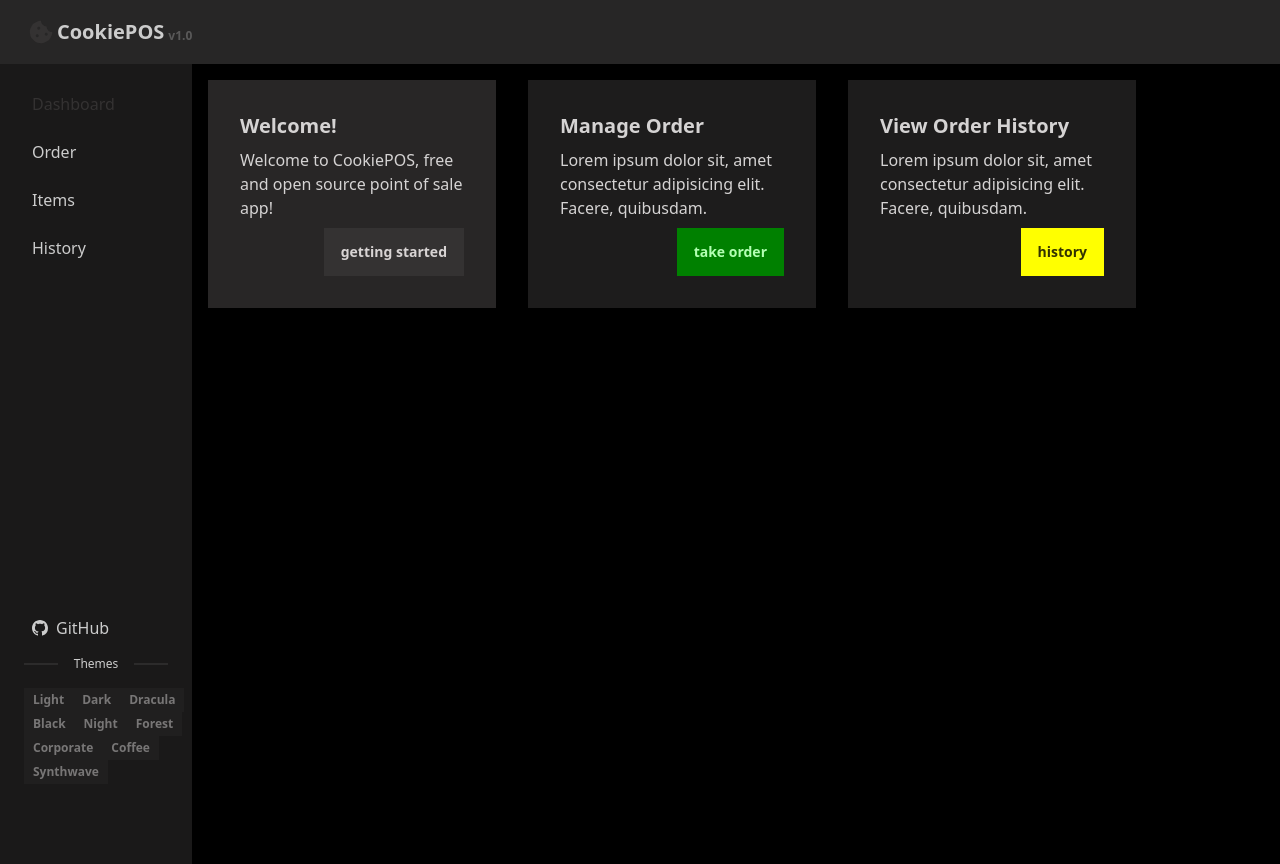
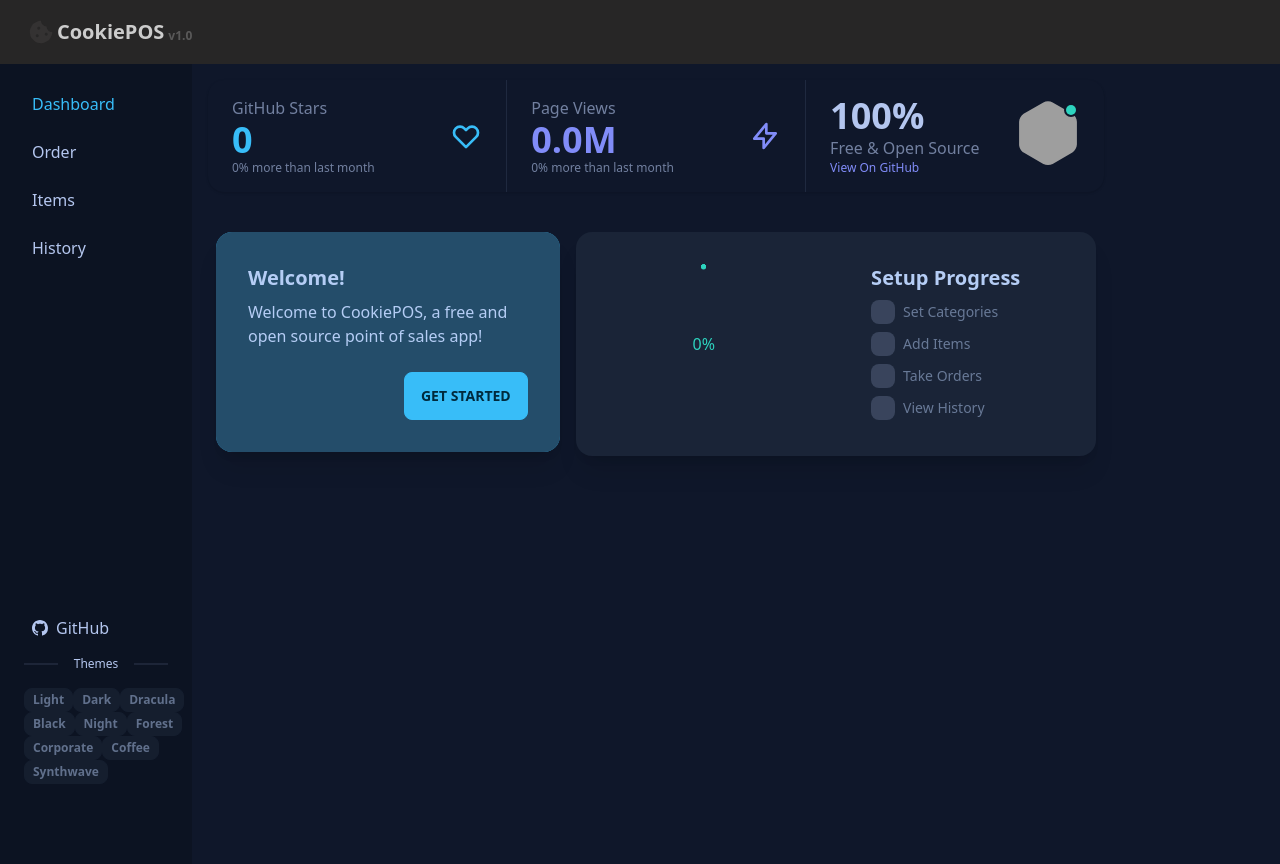
Before and after one commit to madvier83/next-kasir, a Next.js app: page /dashboard in a window 1280 px wide. Built offline with nearby package versions, Linux system fonts and the light colour scheme; grey boxes are pictures that could not be loaded.

Commit message:
Update dashboard & progressive stat

```diff
--- a/components/Drawer.jsx
+++ b/components/Drawer.jsx
@@ -11,7 +11,7 @@ export default function Drawer({children}) {
 
     function themeInit() {
         if(window.localStorage.getItem("theme")===null){
-            window.localStorage.setItem("theme", "none")
+            window.localStorage.setItem("theme", "night")
         }
     }
     useEffect(()=>{
--- a/pages/dashboard/index.jsx
+++ b/pages/dashboard/index.jsx
@@ -1,12 +1,79 @@
-import React from "react"
+import React, { useEffect, useState } from "react"
 import Drawer from "../../components/Drawer"
 import Navbar from "../../components/Navbar"
-import Link from "next/link"
 import Head from "next/head"
 import { useRouter } from "next/router"
 
 export default function Dashboard() {
     const router = useRouter()
+    const firstSetup = {
+        categories: false,
+        items: false,
+        order: false,
+        history: false,
+    }
+    const [stargazer, setStargazer] = useState(0)
+
+    const [setup, setSetup] = useState(firstSetup)
+    const [progress, setProgress] = useState(0)
+
+    function constructor() {
+        let categories = JSON.parse(window.localStorage.getItem("categories"))
+        if(categories===null) {
+            categories = []
+            window.localStorage.setItem("categories", JSON.stringify(categories))
+            categories = JSON.parse(window.localStorage.getItem("categories"))
+        }
+        if(categories?.length>0) {
+            setSetup(prev=>{return{...prev, categories: true}})
+        }
+
+        let items = JSON.parse(window.localStorage.getItem("items"))
+        if(items===null) {
+            items = []
+            window.localStorage.setItem("items", JSON.stringify(items))
+            items = JSON.parse(window.localStorage.getItem("items"))
+        }
+        if(items?.length>0) {
+            setSetup(prev=>{return{...prev, items: true}})
+        }
+
+        let history = JSON.parse(window.localStorage.getItem("history"))
+        if(history===null) {
+            history = []
+            window.localStorage.setItem("history", JSON.stringify(history))
+            history = JSON.parse(window.localStorage.getItem("history"))
+        }
+        if(history?.length>0) {
+            setSetup(prev=>{return{...prev, history: true}})
+        }
+
+        checkProgress()
+    }
+    function checkProgress() {
+        let current = 0
+        if(setup.categories){current+=25}
+        if(setup.items){current+=25}
+        if(setup.order){current+=25}
+        if(setup.history){current+=25}
+        console.log(current)
+        setProgress(current)
+    }
+    useEffect(()=>{
+        checkProgress()
+    },[setup])
+    useEffect(()=>{
+        constructor()
+        // async function getStar() {
+        //     let star = await fetch("https://api.github.com/repos/madvier83/next-kasir/stargazers")
+        //     .then(res => res.json)
+        //     .then(data => document.body.append())
+        //     console.log(star)
+        //     setStargazer(star.body.length)
+        // }
+        // getStar()
+    },[])
+
     return (
         <>
             <Head>
@@ -14,41 +81,84 @@ export default function Dashboard() {
             </Head>
             <Navbar/>
             <Drawer>
-                <div className="flex flex-wrap">
+                <div className="stats shadow m-4 mb-8 flex flex-col md:flex-row max-w-4xl">
+                    <div className="stat">
+                        <div className="stat-figure text-primary">
+                        <svg xmlns="http://www.w3.org/2000/svg" fill="none" viewBox="0 0 24 24" className="inline-block w-8 h-8 stroke-current"><path strokeLinecap="round" strokeLinejoin="round" strokeWidth="2" d="M4.318 6.318a4.5 4.5 0 000 6.364L12 20.364l7.682-7.682a4.5 4.5 0 00-6.364-6.364L12 7.636l-1.318-1.318a4.5 4.5 0 00-6.364 0z"></path></svg>
+                        </div>
+                        <div className="stat-title">GitHub Stars</div>
+                        <div className="stat-value text-primary">{stargazer}</div>
+                        <div className="stat-desc">0% more than last month</div>
+                    </div>
 
-                    <div className="p-4">
-                        <div className="card w-72 shadow-xl image-full bg-primary-focus">
+                    <div className="stat">
+                        <div className="stat-figure text-secondary">
+                        <svg xmlns="http://www.w3.org/2000/svg" fill="none" viewBox="0 0 24 24" className="inline-block w-8 h-8 stroke-current"><path strokeLinecap="round" strokeLinejoin="round" strokeWidth="2" d="M13 10V3L4 14h7v7l9-11h-7z"></path></svg>
+                        </div>
+                        <div className="stat-title">Page Views</div>
+                        <div className="stat-value text-secondary">0.0M</div>
+                        <div className="stat-desc">0% more than last month</div>
+                    </div>
+
+                    <div className="stat">
+                        <div className="stat-figure text-secondary">
+                        <div className="avatar online">
+                            <div className="w-16 mask mask-hexagon">
+                            <img src="https://avatars.githubusercontent.com/u/54396887?v=4" />
+                            </div>
+                        </div>
+                        </div>
+                        <div className="stat-value">100%</div>
+                        <div className="stat-title">Free & Open Source</div>
+                        <a target="_blank" href="https://github.com/madvier83/next-kasir" className="stat-desc text-secondary">View On GitHub</a>
+                    </div>
+                </div>
+
+                <div className="flex flex-wrap md:flex-nowrap m-4 max-w-4xl">
+
+                    <div className="p-2 w-full h-58 lg:w-2/3">
+                        <div className="card w-full shadow-xl image-full bg-primary">
                             <div className="card-body">
                                 <h2 className="card-title">Welcome!</h2>
-                                <p>Welcome to CookiePOS, free and open source point of sale app!</p>
+                                <p>Welcome to CookiePOS, a free and open source point of sales app!</p>
                                 <div className="card-actions justify-end">
-                                <button className="btn btn-primary" onClick={()=>router.push("items")}>Getting Started</button>
+                                <button className="btn btn-primary mt-4" onClick={()=>router.push("items")}>Get Started</button>
                                 </div>
                             </div>
                         </div>
                     </div>
-                    <div className="p-4">
-                        <div className="card w-72 bg-base-100 shadow-xl image-full">
+                    <div className="p-2 w-full h-58">
+                        <div className="card w-full h-full shadow-xl image-full">
                             <div className="card-body">
-                                <h2 className="card-title">Manage Order</h2>
-                                <p>Lorem ipsum dolor sit, amet consectetur adipisicing elit. Facere, quibusdam.</p>
-                                <div className="card-actions justify-end">
-                                <button className="btn btn-success" onClick={()=>router.push("order")}>Take Order</button>
+                                <div className="flex">
+
+                                    <div className="mx-auto lg:ml-4 radial-progress text-success" style={{"--value":progress, "--size": "10rem", "--thickness": "5px"}}>{progress}%</div>
+
+                                    <div className="mx-auto">
+                                        <p className="text-xl font-semibold mb-2">Setup Progress</p>
+
+                                        <div className="flex items-center mb-2">
+                                            <input type="checkbox" className="checkbox mr-2" checked={setup.categories&&"checked"} disabled/>
+                                            <p className={`text-sm opacity-50 ${setup.categories&&"text-success opacity-70"}`}>Set Categories</p>
+                                        </div>
+                                        <div className="flex items-center mb-2">
+                                            <input type="checkbox" className="checkbox mr-2" checked={setup.items&&"checked"} disabled />
+                                            <p className={`text-sm opacity-50 ${setup.items&&"text-success opacity-70"}`}>Add Items</p>
+                                        </div>
+                                        <div className="flex items-center mb-2">
+                                            <input type="checkbox" className="checkbox mr-2" checked={setup.history&&"checked"} disabled />
+                                            <p className={`text-sm opacity-50 ${setup.history&&"text-success opacity-70"}`}>Take Orders</p>
+                                        </div>
+                                        <div className="flex items-center">
+                                            <input type="checkbox" className="checkbox mr-2" checked={setup.orders&&"checked"} disabled />
+                                            <p className={`text-sm opacity-50 ${setup.orders&&"text-success opacity-70"}`}>View History</p>
+                                        </div>
+                                    </div>
                                 </div>
                             </div>
                         </div>
                     </div>
-                    <div className="p-4">
-                        <div className="card w-72 bg-base-100 shadow-xl image-full">
-                            <div className="card-body">
-                                <h2 className="card-title">View Order History</h2>
-                                <p>Lorem ipsum dolor sit, amet consectetur adipisicing elit. Facere, quibusdam.</p>
-                                <div className="card-actions justify-end">
-                                <button className="btn btn-warning" onClick={()=>router.push("history")}>History</button>
-                                </div>
-                            </div>
-                        </div>
-                    </div>
+
                 </div>
             </Drawer>
         </>
--- a/pages/history.jsx
+++ b/pages/history.jsx
@@ -10,6 +10,7 @@ export default function History() {
     const router = useRouter()
     const [history, setHistory] = useState([])
     const [item, setItem] = useState([])
+    const [detailModal, setDetailModal] = useState(false)
 
     function historyInit() {
         if(!window.localStorage.getItem("history")) {
@@ -38,6 +39,10 @@ export default function History() {
         historyInit()
     }
 
+    function openDetail(item) {
+        setItem(item)
+        setDetailModal(!detailModal)
+    }
     let historyList = null
     if(history.length > 0) {
 
@@ -45,10 +50,10 @@ export default function History() {
         let itemList = ""
         obj.items.map(item=>itemList += item.item + " x" + item.qty + " | ")
         return (
-            <tr key={obj.id} className="group hover:text-accent cursor-pointer">
-                <td>{obj.id}</td>
-                <td>{obj.date}</td>
-                <td>
+            <tr key={obj.id} className={`group hover:text-accent cursor-pointer`} >
+                <td onClick={()=>openDetail(obj)}>{obj.id}</td>
+                <td onClick={()=>openDetail(obj)}>{obj.date}</td>
+                <td onClick={()=>openDetail(obj)}>
                     <div className="flex">
                         <div className="overflow-scroll w-24 lg:w-64">
                             <div className="">
@@ -56,13 +61,13 @@ export default function History() {
                             </div>
                         </div>
                         <div>
-                            <button className="btn btn-xs ml-2">...</button>
+                            <p className="ml-2 bg-transparent">...</p>
                         </div>
                     </div>
                 </td>
-                <td>{numeral(obj.totals).format("0,0")}</td>
-                <td>{numeral(obj.cash).format("0,0")}</td>
-                <td>{numeral(obj.cash-obj.totals).format("0,0")}</td>
+                <td onClick={()=>openDetail(obj)}>{numeral(obj.totals).format("0,0")}</td>
+                <td onClick={()=>openDetail(obj)}>{numeral(obj.cash).format("0,0")}</td>
+                <td onClick={()=>openDetail(obj)}>{numeral(obj.cash-obj.totals).format("0,0")}</td>
                 <td>
                     <div className="flex">
                         <button onClick={()=>deleteHistory(obj.id)} className="btn btn-xs btn-error px-2">
@@ -70,7 +75,7 @@ export default function History() {
                             <path fillRule="evenodd" d="M8.75 1A2.75 2.75 0 006 3.75v.443c-.795.077-1.584.176-2.365.298a.75.75 0 10.23 1.482l.149-.022.841 10.518A2.75 2.75 0 007.596 19h4.807a2.75 2.75 0 002.742-2.53l.841-10.52.149.023a.75.75 0 00.23-1.482A41.03 41.03 0 0014 4.193V3.75A2.75 2.75 0 0011.25 1h-2.5zM10 4c.84 0 1.673.025 2.5.075V3.75c0-.69-.56-1.25-1.25-1.25h-2.5c-.69 0-1.25.56-1.25 1.25v.325C8.327 4.025 9.16 4 10 4zM8.58 7.72a.75.75 0 00-1.5.06l.3 7.5a.75.75 0 101.5-.06l-.3-7.5zm4.34.06a.75.75 0 10-1.5-.06l-.3 7.5a.75.75 0 101.5.06l.3-7.5z" clipRule="evenodd" />
                             </svg>
                         </button>
-                        <label htmlFor="detail-modal" onClick={()=>setItem(obj)} className="btn btn-xs btn-info ml-1">
+                        <label htmlFor="detail-modal" onClick={()=>openDetail(obj)} className="btn btn-xs btn-info ml-1">
                             Detail
                         </label>
                     </div>
@@ -125,8 +130,8 @@ export default function History() {
                 </div>
 
                 {/* modal */}
-                <input type="checkbox" id="detail-modal" className="modal-toggle" />
-                    <div className="modal modal-bottom sm:modal-middle">
+                <input type="checkbox" className="modal-toggle" />
+                    <div className={`modal modal-bottom sm:modal-middle ${detailModal&&"modal-open"}`}>
                     <div className="modal-box">
                         <div id="screenshot" className="card-body bg-base-300 w-80 relative flex mx-auto">
                             <div className="flex place-items-end justify-between">
@@ -168,7 +173,7 @@ export default function History() {
                         </div>
 
                         <div className="modal-action">
-                        <label htmlFor="detail-modal" className="btn">Close</label>
+                        <label onClick={()=>setDetailModal(prev=>!prev)} className="btn">Close</label>
                         </div>
                     </div>
                 </div>
--- a/pages/items/index.jsx
+++ b/pages/items/index.jsx
@@ -220,13 +220,13 @@ export default function Items() {
                             </div>
                         </div>
                     ) : (
-                        <div className="ml-6 mt-4">
+                        <div className="ml-4 mt-4">
                             <label
                                 onClick={()=>setCategoryModal(prev=>!prev)}
                                 className="btn btn-sm btn-primary shadow-lg mb-2 mr-2 w-44 select-none hover:animate-pulse">
                                 <span>+ Add Category</span>
                             </label>
-                            <h1 className="opacity-50">// No Category</h1>
+                            <h1 className="opacity-50 ml-2">// No Category</h1>
                         </div>
                     )}
 
@@ -294,13 +294,13 @@ export default function Items() {
                             </div>
                         </div>
                     ) : (
-                        <div className="ml-6 mt-4">
+                        <div className="ml-4 mt-4">
                             <label
                                 onClick={()=>setItemModal(prev=>!prev)}
                                 className="btn btn-sm btn-primary shadow-lg mb-2 mr-2 w-44 select-none hover:animate-pulse">
                                 <span>+ Add Item</span>
                             </label>
-                            <h1 className="opacity-50">// No Item</h1>
+                            <h1 className="opacity-50 ml-2">// No Item</h1>
                         </div>
                     )}
 
--- a/pages/order.jsx
+++ b/pages/order.jsx
@@ -52,7 +52,7 @@ export default function Order() {
     }
     function orderInit() {
         if(!orders.id) {
-            const date = new Date().toJSON().slice(0,10).replace(/-/g,'/');
+            const date = new Date().toLocaleString("en-us", {day: "numeric", month: "short", year: "numeric", hour: "2-digit", minute: "2-digit"});
             setOrders(prev=>{
                 return {
                     ...prev,
@@ -62,6 +62,18 @@ export default function Order() {
             })
         }
     }
+
+    // function updateDate () {
+    //     setInterval(() => {
+    //         setOrders(prev=>{
+    //             return {...prev,
+    //             date: new Date().toLocaleString("en-us", {day: "numeric", month: "short", year: "numeric", hour: "2-digit", minute: "2-digit", second: "2-digit"})
+    //             }
+    //         })
+    //   }, 1000);
+    // }
+    // updateDate()
+
     function historyInit() {
         if(window.localStorage.getItem("history")===null) {
             window.localStorage.setItem("history", "[]")
@@ -185,7 +197,6 @@ export default function Order() {
                 setItemsFilter(items)
             }else{
                 let arr = items?.filter(item=>JSON.parse(item.category).id===filter)
-                console.log(arr)
                 setItemsFilter(arr)
             }
         }
```
